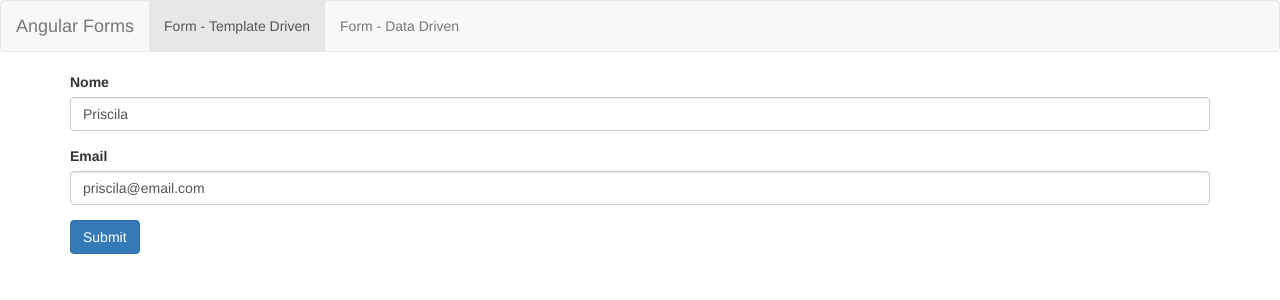
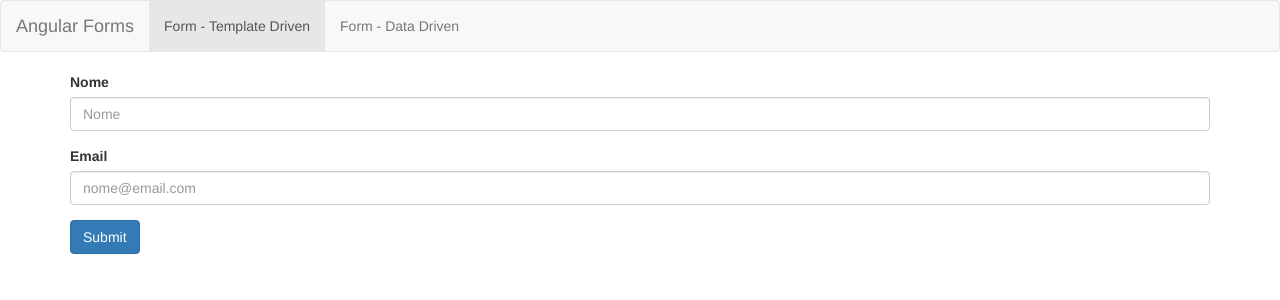
Before and after one commit to prsclast/angular-forms, an Angular app in the folder forms/: page /templateForm in a window 1280 px wide. Shown: the top 300 px of the page. Built offline with nearby package versions, Linux system fonts and the light colour scheme.

Commit message:
Aplicando validação nos campos

```diff
--- a/forms/src/app/app.module.ts
+++ b/forms/src/app/app.module.ts
@@ -1,22 +1,22 @@
+import { TemplateFormModule } from './template-form/template-form.module';
 import { BrowserModule } from '@angular/platform-browser';
 import { NgModule } from '@angular/core';
 
 import { FormsModule } from '@angular/forms';
 import { AppRoutingModule } from './app-routing.module';
 import { AppComponent } from './app.component';
-import { TemplateFormComponent } from './template-form/template-form.component';
 import { DataFormComponent } from './data-form/data-form.component';
 
 @NgModule({
   declarations: [
     AppComponent,
-    TemplateFormComponent,
     DataFormComponent
   ],
   imports: [
     BrowserModule,
     FormsModule,
-    AppRoutingModule
+    AppRoutingModule,
+    TemplateFormModule
   ],
   providers: [],
   bootstrap: [AppComponent]
--- a/forms/src/app/template-form/template-form.component.html
+++ b/forms/src/app/template-form/template-form.component.html
@@ -1,13 +1,13 @@
 <form #f="ngForm" (ngSubmit)="onSubmit(f)">
   <div class="form-group">
     <label for="nome">Nome</label>
-    <input type="text" class="form-control" name="nome" id="nome" placeholder="Nome" [(ngModel)]="usuario.nome">
+    <input type="text" class="form-control" name="nome" id="nome" placeholder="Nome" (ngModel)="usuario.nome" required>
   </div>
 
   <div class="form-group">
     <label for="email">Email</label>
     <input type="email" class="form-control" name="email" id="email" placeholder="nome@email.com"
-      [(ngModel)]="usuario.email">
+      (ngModel)="usuario.email" required email>
   </div>
 
   <button type="submit" class="btn btn-primary">Submit</button>
```
Also changed, not shown: forms/src/app/template-form/template-form.module.ts (added, +17 -0 lines).
